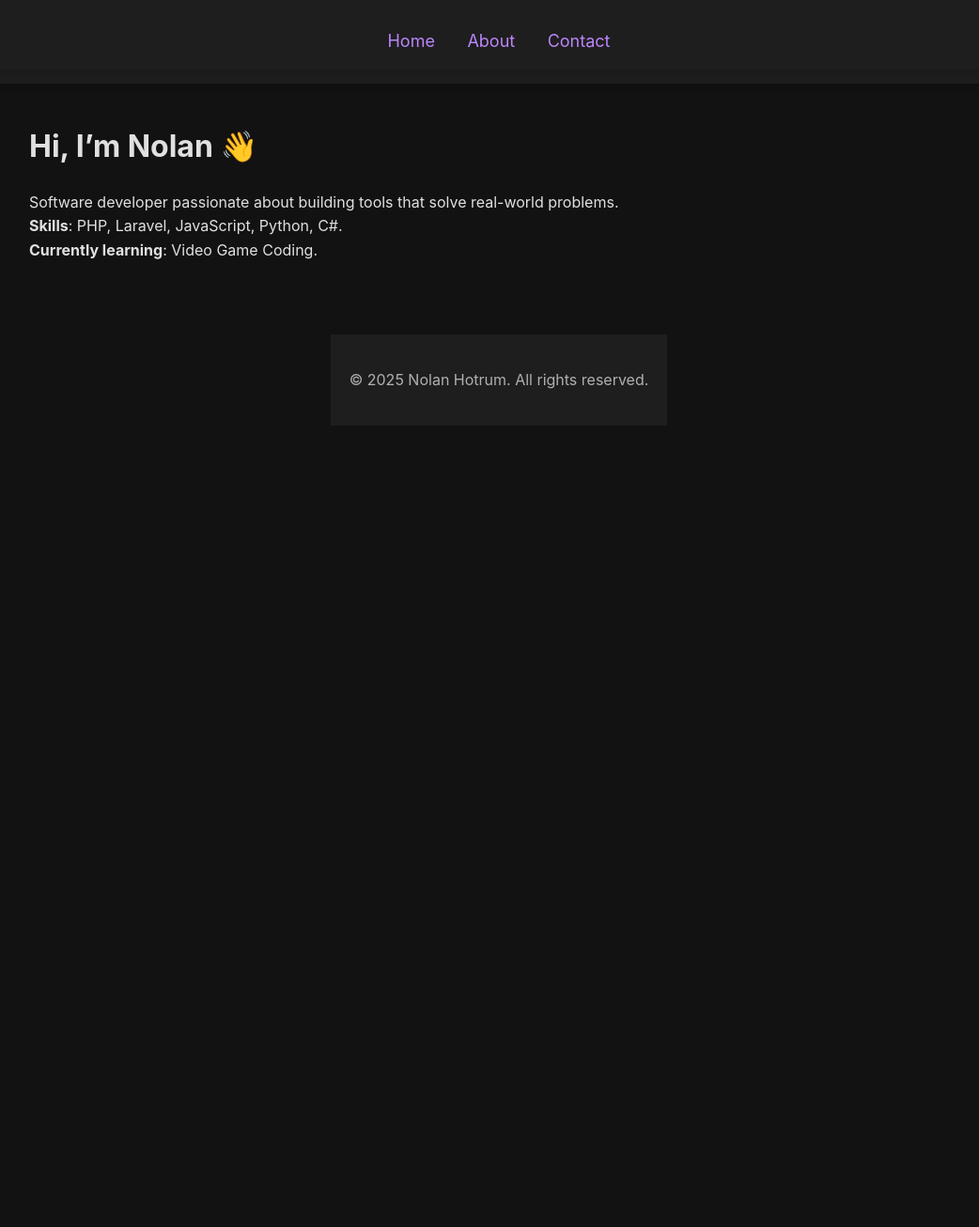
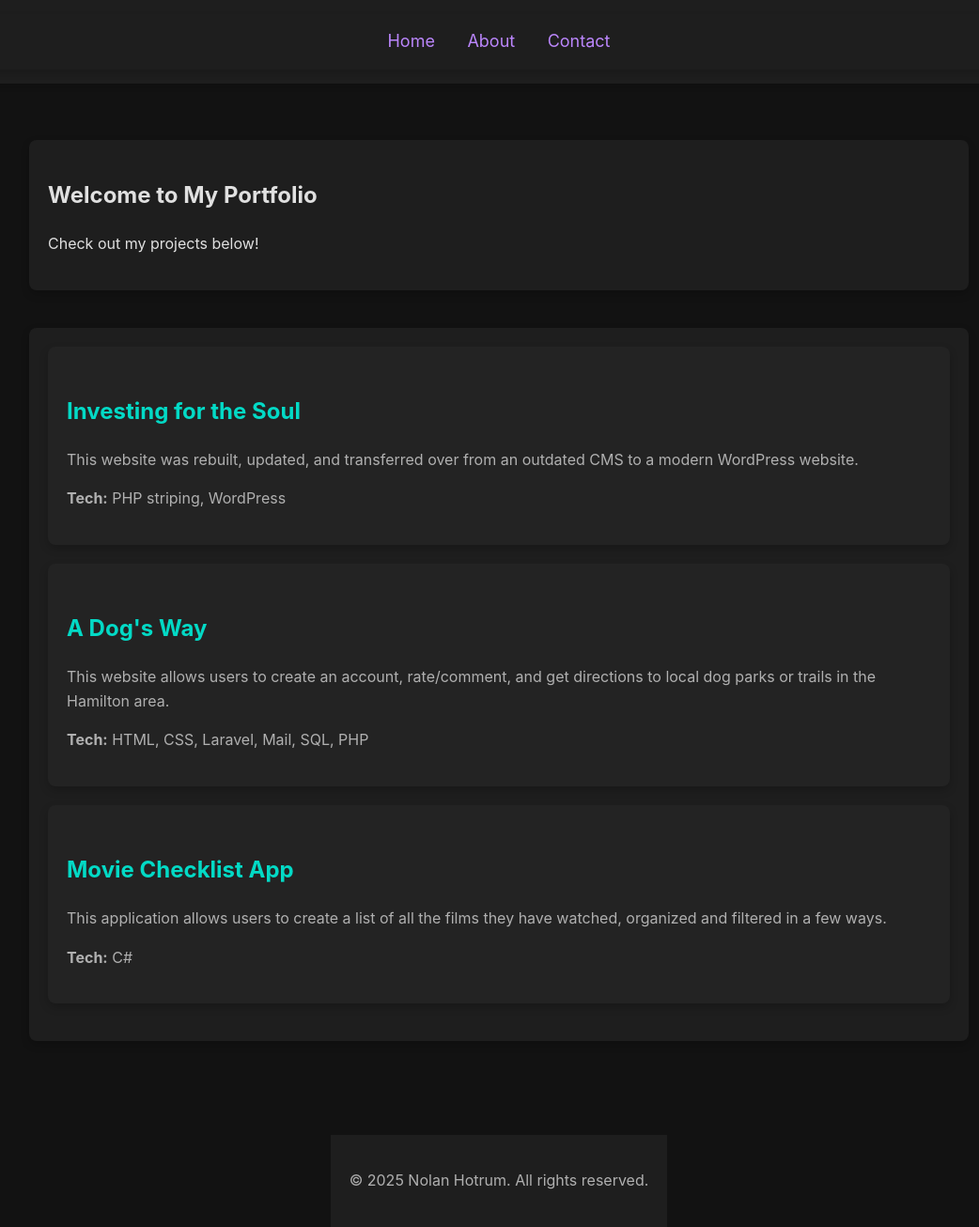
Before and after one commit to nolanhotrum/nolanhotrum.github.io, a Jekyll site: the page built from about.md, in a window 1280 px wide. Shown: the whole page at 94% size, without its empty margins (109-1151 px from the left). Built offline with Jekyll 4.4.1, drawn with Linux system fonts in a browser that asks for light colours; before the commit the page ends 900 px from its top, so only the background shows below that.

Commit message:
Update default.html
Updated main page content.

```diff
--- a/_layouts/default.html
+++ b/_layouts/default.html
@@ -12,7 +12,30 @@
   </nav>
 
   <main class="container">
-    {{ content }}
+    <section class="intro">
+      <h1>Welcome to My Portfolio</h1>
+      <p>Check out my projects below!</p>
+    </section>
+
+    <section class="projects">
+      <div class="project">
+        <h2><a href="https://investingforthesoul.com" target="_blank">Investing for the Soul</a></h2>
+        <p>This website was rebuilt, updated, and transferred over from an outdated CMS to a modern WordPress website.</p>
+        <p><strong>Tech:</strong> PHP striping, WordPress</p>
+      </div>
+
+      <div class="project">
+        <h2><a href="https://github.com/nolanhotrum/capstone" target="_blank">A Dog's Way</a></h2>
+        <p>This website allows users to create an account, rate/comment, and get directions to local dog parks or trails in the Hamilton area.</p>
+        <p><strong>Tech:</strong> HTML, CSS, Laravel, Mail, SQL, PHP</p>
+      </div>
+
+      <div class="project">
+        <h2><a href="https://github.com/nolanhotrum/MoviesWatchedApp" target="_blank">Movie Checklist App</a></h2>
+        <p>This application allows users to create a list of all the films they have watched, organized and filtered in a few ways.</p>
+        <p><strong>Tech:</strong> C#</p>
+      </div>
+    </section>
   </main>
 
   <footer>
```
